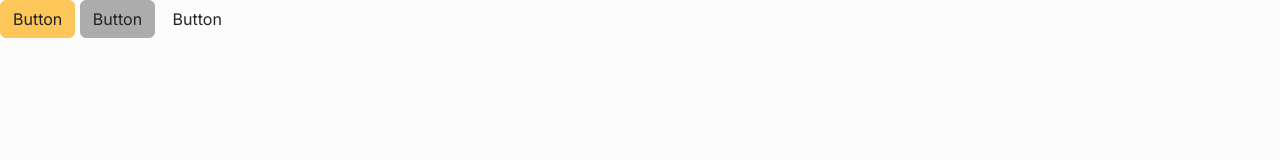
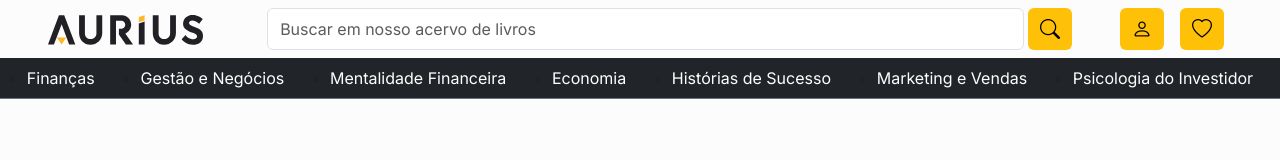
Before and after one commit to Matheusrike/aurius-store, a plain HTML site: page index.html in a window 1280 px wide. Drawn offline with nearby package versions, Linux system fonts and the light colour scheme.

Commit message:
feat(header): add responsive navbar and search functionality

```diff
--- a/index.html
+++ b/index.html
@@ -1,30 +1,105 @@
 <!DOCTYPE html>
 <html lang="pt-br" data-bs-theme="light">
+
 <head>
 	<meta charset="UTF-8" />
 	<meta name="viewport" content="width=device-width, initial-scale=1.0" />
-		<link
-			rel="shortcut icon"
-			href="./public/favicon.ico"
-			type="image/x-icon"
-		/>
+	<link rel="shortcut icon" href="./public/favicon.ico" type="image/x-icon" />
 	<title>Aurius Store - Sua livraria de finanças</title>
-		<link
-			href="https://cdn.jsdelivr.net/npm/bootstrap@5.3.3/dist/css/bootstrap.min.css"
-			rel="stylesheet"
-			integrity="sha384-QWTKZyjpPEjISv5WaRU9OFeRpok6YctnYmDr5pNlyT2bRjXh0JMhjY6hW+ALEwIH"
-			crossorigin="anonymous"
-		/>
+	<link href="https://cdn.jsdelivr.net/npm/bootstrap@5.3.3/dist/css/bootstrap.min.css" rel="stylesheet"
+		integrity="sha384-QWTKZyjpPEjISv5WaRU9OFeRpok6YctnYmDr5pNlyT2bRjXh0JMhjY6hW+ALEwIH" crossorigin="anonymous" />
+	<link rel="stylesheet" href="https://cdn.jsdelivr.net/npm/bootstrap-icons@1.11.3/font/bootstrap-icons.min.css" />
 	<link rel="stylesheet" href="./styles/style.css" />
+	<link rel="stylesheet" href="./styles/home.css" />
 </head>
-	<body class="dark-mode">
-		<button class="btn btn-primary">Button</button>
-		<button class="btn btn-secondary">Button</button>
-		<button class="btn btn-accent">Button</button>
-		<script
-			src="https://cdn.jsdelivr.net/npm/bootstrap@5.3.3/dist/js/bootstrap.bundle.min.js"
+
+<body>
+	<header class="border-bottom border-secondary pb-2 pb-lg-0">
+		<div class="container-fluid">
+			<div class="row">
+				<nav class="navbar navbar-expand-lg">
+					<div class="container-fluid d-flex align-items-center pb-lg-0 px-lg-5">
+						<a class="navbar-brand" href="#"><img src="./public/logo.svg" alt="Aurius Store"
+								class="logo"></a>
+						<button class="navbar-toggler border-0 bg-transparent" type="button" data-bs-toggle="collapse"
+							data-bs-target="#navbarSupportedContent" aria-controls="navbarSupportedContent"
+							aria-expanded="false" aria-label="Toggle navigation">
+							<span class="navbar-toggler-icon"></span>
+						</button>
+
+						<div class="collapse navbar-collapse d-lg-flex" id="navbarSupportedContent">
+							<!-- Links de navegação -->
+							<ul class="navbar-nav d-lg-none me-auto my-3 my-lg-0">
+								<li class="nav-item dropdown">
+									<a class="nav-link active dropdown-toggle fw-bold py-0" href="#" role="button"
+										data-bs-toggle="dropdown" aria-expanded="false">
+										Categorias
+									</a>
+									<ul class="dropdown-menu border-0">
+										<li><a class="dropdown-item px-1" href="#Finanças">Finanças</a></li>
+										<li><a class="dropdown-item px-1" href="#Gestão">Gestão e Negócios</a></li>
+										<li><a class="dropdown-item px-1" href="#Mentalidade">Mentalidade Financeira</a>
+										</li>
+										<li><a class="dropdown-item px-1" href="#Economia">Economia</a></li>
+										<li><a class="dropdown-item px-1" href="#Historia">Histórias de Sucesso</a></li>
+										<li><a class="dropdown-item px-1" href="#Marketing">Marketing e Vendas</a></li>
+										<li><a class="dropdown-item px-1" href="#Psicologia">Psicologia do
+												Investidor</a></li>
+									</ul>
+								</li>
+							</ul>
+
+							<!-- Busca -->
+							<form class="d-flex w-100 w-lg-auto mx-lg-5 my-3 my-lg-0" role="search">
+								<input class="form-control me-1" type="search"
+									placeholder="Buscar em nosso acervo de livros" aria-label="Search">
+								<button class="btn btn-warning border-0" type="submit">
+									<i class="bi bi-search fs-5"></i>
+								</button>
+							</form>
+
+							<div class="options d-flex flex-column align-items-center gap-2 flex-lg-row">
+								<button
+									class="btn btn-warning w-100 me-lg-2 d-flex align-items-center justify-content-center gap-2 border-0">
+									<i class="bi bi-person fs-5 d-none d-lg-block"></i>
+									<span class="d-lg-block d-lg-none">Minha Conta</span>
+								</button>
+								<button
+									class="btn btn-warning w-100 me-lg-2 d-flex align-items-center justify-content-center gap-2 border-0">
+									<i class="bi bi-heart d-none fs-5 d-lg-block"></i>
+									<span class="d-lg-block d-lg-none">Meus Favoritos</span>
+								</button>
+							</div>
+						</div>
+					</div>
+				</nav>
+			</div>
+			<nav class="row d-none d-lg-flex bg-dark">
+				<ul class="d-flex gap-3 align-items-center justify-content-around mb-0 py-2">
+					<li><a class="icon-link text-white text-decoration-none" href="#Financas">Finanças</a></li>
+					<li><a class="icon-link text-white text-decoration-none" href="#Gestão">Gestão e Negócios</a>
+					</li>
+					<li><a class="icon-link text-white text-decoration-none" href="#Mentalidade">Mentalidade
+							Financeira</a></li>
+					<li><a class="icon-link text-white text-decoration-none" href="#Economia">Economia</a></li>
+					<li>
+						<a class="icon-link text-white text-decoration-none" href="#Historia">Histórias de Sucesso</a>
+					</li>
+					<li>
+						<a class="icon-link text-white text-decoration-none" href="#Marketing">Marketing e Vendas</a>
+					</li>
+					<li>
+						<a class="icon-link text-white text-decoration-none" href="#Psicologia">Psicologia do
+							Investidor</a>
+					</li>
+				</ul>
+			</nav>
+		</div>
+	</header>
+
+	<script src="https://cdn.jsdelivr.net/npm/bootstrap@5.3.3/dist/js/bootstrap.bundle.min.js"
 		integrity="sha384-YvpcrYf0tY3lHB60NNkmXc5s9fDVZLESaAA55NDzOxhy9GkcIdslK1eN7N6jIeHz"
-			crossorigin="anonymous"
-		></script>
+		crossorigin="anonymous"></script>
 </body>
+
 </html>
--- a/styles/style.css
+++ b/styles/style.css
@@ -10,28 +10,9 @@
 :root {
 	--text: #212125;
 	--background: #fdfcfd;
-	--primary: #fcc758;
+	--primary: #ffac12;
 	--secondary: #acacac;
 	--accent: #fdb827;
-}
-
-/* Personalizando botões */
-.btn-primary {
-	background-color: var(--primary) !important;
-	border-color: var(--primary) !important;
-	color: var(--text) !important;
-}
-
-.btn-secondary {
-	background-color: var(--secondary) !important;
-	border-color: var(--secondary) !important;
-	color: var(--text) !important;
-}
-
-.btn-warning {
-	background-color: var(--accent) !important;
-	border-color: var(--accent) !important;
-	color: var(--text) !important;
 }
 
 /* Fundo e textos */
@@ -39,3 +20,7 @@ body {
 	background-color: var(--background);
 	color: var(--text);
 }
+
+header .logo {
+	height: 30px;
+}
```
Also changed, not shown: public/images/undraw_bookshelves_vhu6.svg (added), public/images/undraw_education_3vwh.svg (added), public/images/undraw_invest_t695.svg (added), styles/home.css (added). Lines whose indentation alone changed are shown as unchanged.
